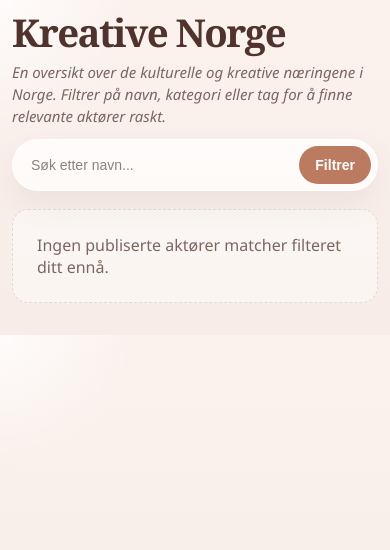
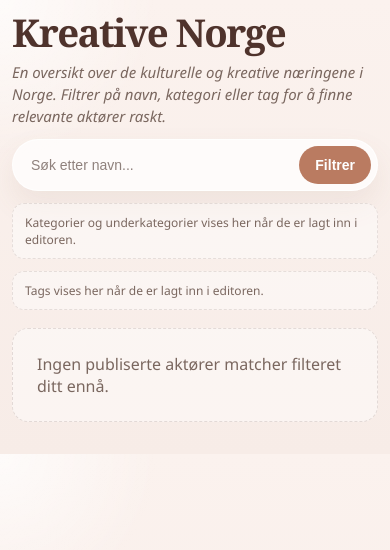
Before and after one commit to fredrik-stack/kreative-norge-crm, a Django app: page /public/actors/ in a window 390 px wide. Shown: the top 550 px of the page. Run offline with Django 5.2, Linux system fonts and the light colour scheme; data that the repository does not hold is empty; parts of the project's set-up code (start-up, migrations or seed data) failed here and were passed over.

Commit message:
Keep public actor cards compact and show empty filter states

```diff
--- a/crm/templates/crm/public_actor_list.html
+++ b/crm/templates/crm/public_actor_list.html
@@ -186,6 +186,16 @@
       margin-top: 2px;
     }
 
+    .filter-empty {
+      margin: 0;
+      padding: 10px 12px;
+      border-radius: 12px;
+      background: rgba(255,255,255,0.42);
+      border: 1px dashed rgba(79, 51, 44, 0.12);
+      color: var(--muted);
+      font-size: 12px;
+    }
+
     .tag-chip {
       display: inline-flex;
       align-items: center;
@@ -206,7 +216,8 @@
 
     .results {
       display: grid;
-      grid-template-columns: repeat(4, minmax(0, 1fr));
+      grid-template-columns: repeat(auto-fit, minmax(302px, 302px));
+      justify-content: space-between;
       gap: 12px;
       margin-top: 18px;
     }
@@ -337,18 +348,6 @@
       color: var(--muted);
     }
 
-    @media (max-width: 1120px) {
-      .results {
-        grid-template-columns: repeat(3, minmax(0, 1fr));
-      }
-    }
-
-    @media (max-width: 860px) {
-      .results {
-        grid-template-columns: repeat(2, minmax(0, 1fr));
-      }
-    }
-
     @media (max-width: 640px) {
       main {
         padding: 14px 12px 32px;
@@ -377,6 +376,7 @@
 
       .results {
         grid-template-columns: 1fr;
+        justify-content: stretch;
       }
     }
 
@@ -403,7 +403,7 @@
         </div>
       </form>
 
-      {% if available_categories %}
+      {% if available_categories or available_subcategories %}
         <div class="carousel" aria-label="Hovedkategorier">
           <a class="filter-pill all {% if not selected_category and not selected_subcategory %}active{% endif %}" href="?{% if query %}q={{ query|urlencode }}&{% endif %}{% if selected_tag %}tag={{ selected_tag|urlencode }}{% endif %}">Alle</a>
           {% for category in available_categories %}
@@ -413,6 +413,8 @@
             <a class="filter-pill subcategory {% if selected_subcategory == subcategory.slug %}active{% endif %}" href="?{% if query %}q={{ query|urlencode }}&{% endif %}subcategory={{ subcategory.slug|urlencode }}{% if selected_tag %}&tag={{ selected_tag|urlencode }}{% endif %}">{{ subcategory.name }}</a>
           {% endfor %}
         </div>
+      {% else %}
+        <p class="filter-empty">Kategorier og underkategorier vises her når de er lagt inn i editoren.</p>
       {% endif %}
 
       {% if available_tags %}
@@ -422,6 +424,8 @@
             <a class="tag-chip {% if selected_tag == tag.slug %}active{% endif %}" href="?{% if query %}q={{ query|urlencode }}&{% endif %}tag={{ tag.slug|urlencode }}{% if selected_category %}&category={{ selected_category|urlencode }}{% endif %}{% if selected_subcategory %}&subcategory={{ selected_subcategory|urlencode }}{% endif %}">{{ tag.name }}</a>
           {% endfor %}
         </div>
+      {% else %}
+        <p class="filter-empty">Tags vises her når de er lagt inn i editoren.</p>
       {% endif %}
     </section>
 
```
